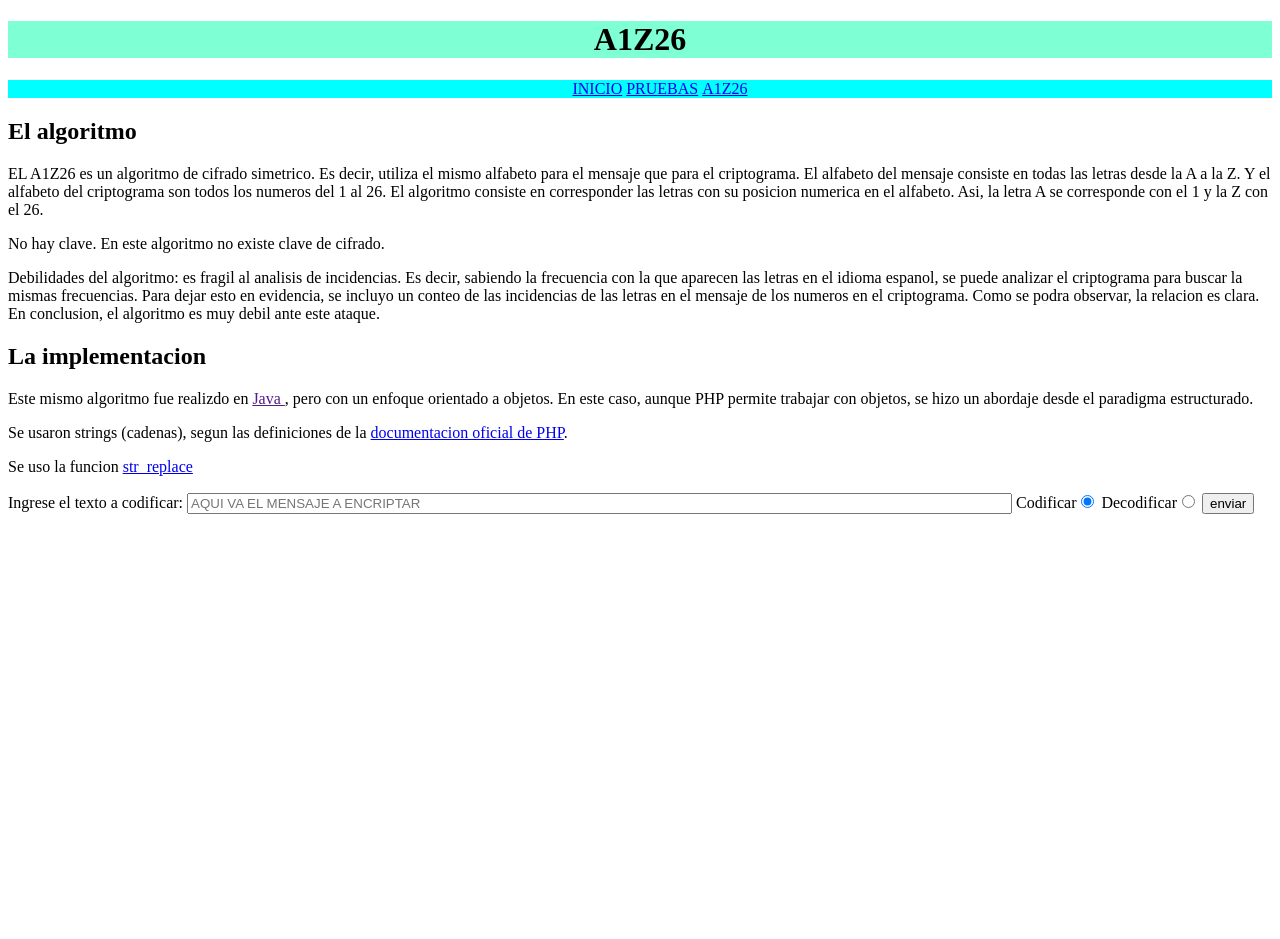
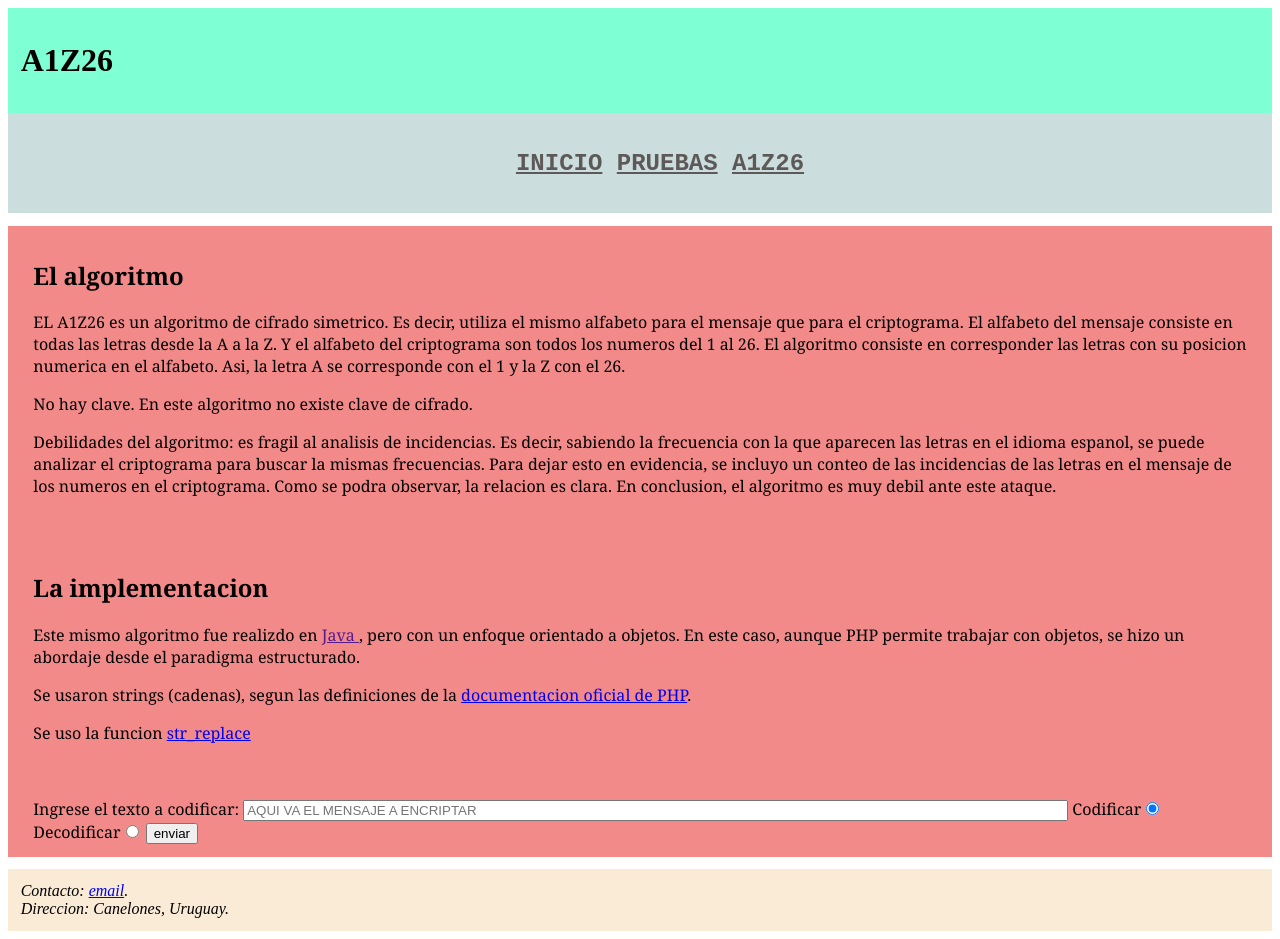
Before and after one commit to jucaacuna/pwebinet, a PHP site: page /a1z26.php in a window 1280 px wide. Before the commit the page ends 514 px from the top, so only its background shows below. Run offline with PHP 8.4, Linux system fonts and the light colour scheme.

Commit message:
Se agrega algo basico del estilo.

```diff
--- a/a1z26.php
+++ b/a1z26.php
@@ -10,7 +10,7 @@
     <header>
         <h1>A1Z26 </h1>
     </header>
-    <?php require 'miMenu.php'; ?>
+    <?php require_once 'miMenu.php'; ?>
     <main>
 		<article>
 			<h2>El algoritmo</h2>
@@ -18,7 +18,7 @@
 			<p>No hay clave. En este algoritmo no existe clave de cifrado.</p>
             <p>Debilidades del algoritmo: es fragil al analisis de incidencias. Es decir, sabiendo la frecuencia con la que aparecen las letras en el idioma espanol, se puede analizar el criptograma para buscar la mismas frecuencias. Para dejar esto en evidencia, se incluyo un conteo de las incidencias de las letras en el mensaje  de los numeros en el criptograma. Como se podra observar, la relacion es clara. En conclusion, el algoritmo es muy debil ante este ataque.</p>
 		</article>
-        <main>
+
 		<article>
 			<h2>La implementacion</h2>
             <p>Este mismo algoritmo fue realizdo en <a href=""> Java </a>, pero con un enfoque orientado a objetos. En este caso, aunque PHP permite trabajar con objetos, se hizo un abordaje desde el paradigma estructurado. </p>
@@ -35,7 +35,7 @@
         <input type="submit" value="enviar">
         </form>
         </article>
-
-
+        </main>
+    <?php require_once 'miFooter.php'; ?>
 </body>
 </html>
--- a/css/estilo.css
+++ b/css/estilo.css
@@ -1,26 +1,51 @@
 header{
-    text-align: center;
+    text-align: left;
     background-color: aquamarine;
     margin: 0%;
-    padding: 0%;
+    padding: 1%;
 }
 
 nav{
-    background-color: aqua;
+    background-color: rgb(204, 221, 221);
     text-align: center;
+    font-family:'Courier New', Courier, monospace;
+    font-weight: bold;
+    font-size: 24px;
     margin: 0%;
-    padding: 0%;
+    padding: 1%;
+    a{  /* Anidamiento CSS*/
+        color: rgb(93, 89, 89);
+
+    }
+    a:hover {
+        background: #c0f09e;
+        font-size: 26px;
+    }
 }
 
-ul > li {
+
+ul > li { /*Afecta todos los li contenidos en un ul, en primer nivel. Hijo directo*/
     display: inline;
     list-style: none;
 
 }
 
+main {
+    background-color: rgb(243, 138, 138);
+    margin: 0%;
+    padding: 0%;
+}
+
+main article { /*Afecta todos los article contenidos en un main, a cualquier nivel.*/
+    margin: 1%;
+    padding: 1%;
+    font-family:Cambria, Cochin, Georgia, Times, 'Times New Roman', serif;
+}
+
 footer{
+    margin: 0%;
     padding: 1%;
-    border: 1%;
+    border: 0%;
     background-color: antiquewhite;
     align-items: center;
 }
--- /dev/null
+++ b/miFooter.php
@@ -0,0 +1,15 @@
+<?php
+/*Este modulo es para contener el footer de la pagina y no tener que sobreescribirlo en cada subpagina. */
+echo
+    '<footer>
+        <address>
+        Contacto:
+        <a href="mailto:yo@yo.uy">email</a>.<br>
+        Direccion: Canelones, Uruguay.<br>
+        </address>
+    </footer>';
+
+
+
+
+?>
```
